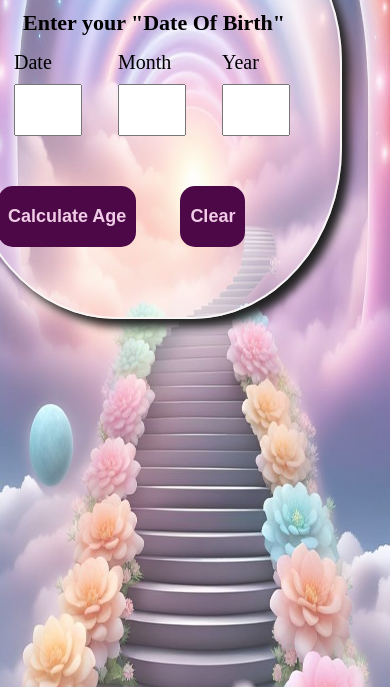
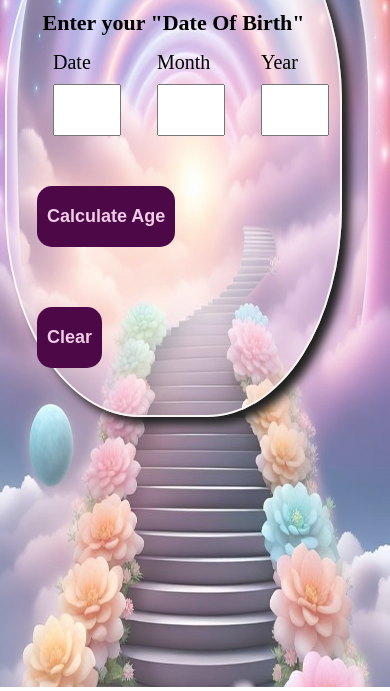
Before and after one commit to MusfiraHamdoona/CodeAlpha_task, a plain HTML site: page index.html in a window 390 px wide. Shown: the part 157-848 px from the top of the page. Drawn offline with Linux system fonts and the light colour scheme.

Commit message:
Update style.css

```diff
--- a/style.css
+++ b/style.css
@@ -100,6 +100,9 @@ img{
     padding:50px 30px;
     background-color:rgb(248, 245, 245,0.2);
     box-shadow:8px 8px 10px rgb(32, 32, 32);
+    width:70%;
+    height:50%;
+
 
     }
 }
```
